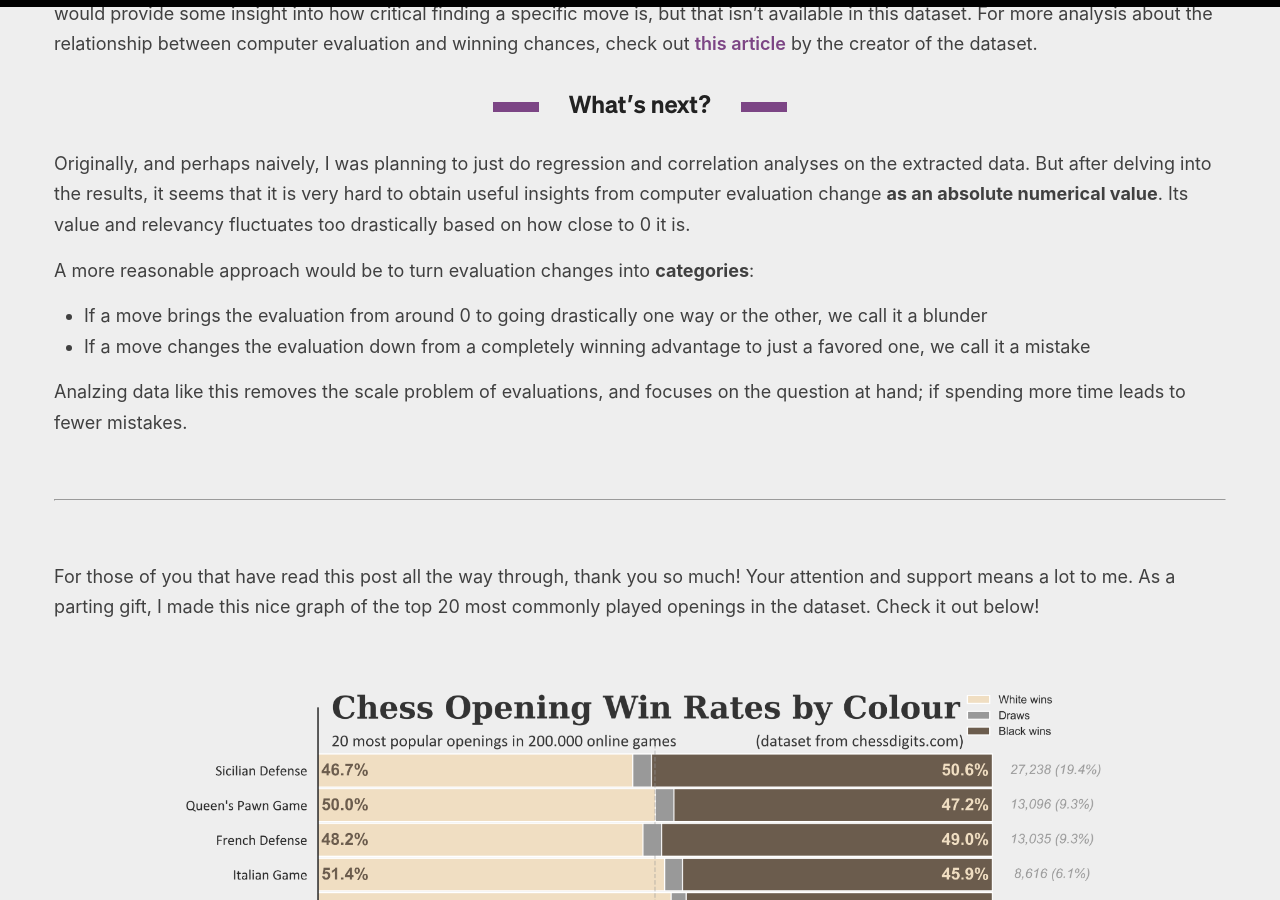
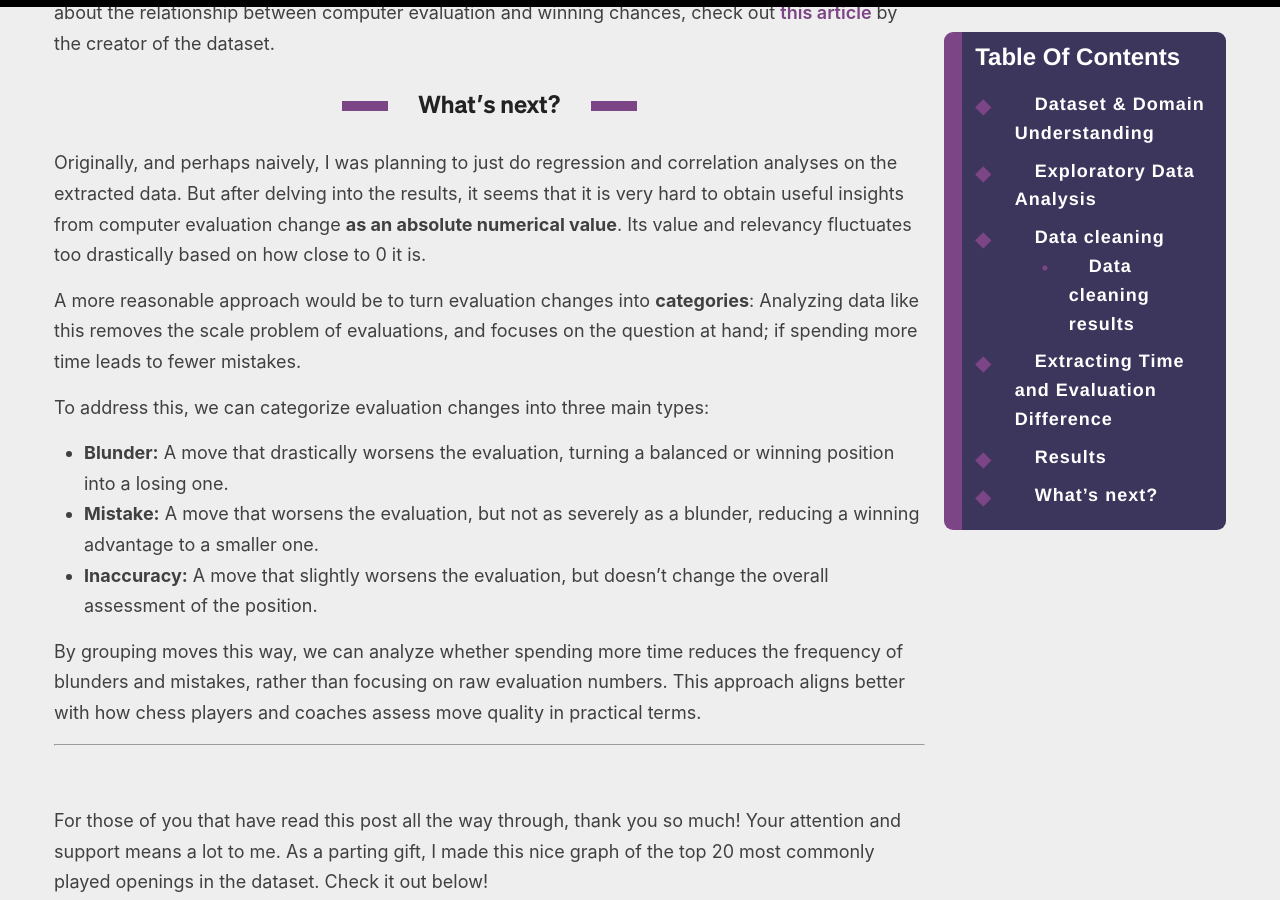
Before and after one commit to Pil0tz/pil0tz.github.io, a Jekyll site: the page built from _posts/2025-02-08-chess-games.md, in a window 1280 px wide and 900 px high, scrolled down 11201 px. Built offline with Jekyll 4.4.1, drawn with Linux system fonts in a browser that asks for light colours; the table of contents is made by our own code.

Commit message:
prototyped toc sidebar

```diff
--- a/_config.yml
+++ b/_config.yml
@@ -90,6 +90,7 @@ plugins:
   - jekyll-feed # Create an Atom feed using the official Jekyll feed gem
   - jekyll-seo-tag
   - jekyll-paginate
+  - jekyll-toc
 
 
 include: ['_pages']
@@ -105,6 +106,13 @@ exclude:
   - README.md
   - CNAME
 
+# TOC settings
+toc:
+  min_level: 1
+  max_level: 3
+  list_class: toc
+  list_class: toc__list
+  sublist_class: toc__sublist
 
 
 # Resume settings
--- a/_layouts/post.html
+++ b/_layouts/post.html
@@ -3,9 +3,9 @@ layout: default
 ---
 
 <article class="post detailed">
-  <h1 class="'post-title">{{ page.title }}</h1>
-
-  <div>
+  <h1 class="post-title">{{ page.title }}</h1>
+  <div class="content-with-toc">
+    <div class="main-article">
       {% if page.cover %}
           <img class='cover-image post-cover' src="{{- page.cover | relative_url -}}" alt="{{ page.cover }}" />
       {% else %}
@@ -26,12 +26,9 @@ layout: default
           {% unless forloop.last %}&nbsp;{% endunless %}
         {% endfor %}
       </div> -->
-  </div>
-
       <div class="entry">
         {{ content }}
       </div>
-
       <div>
         <p><span class="share-box">Share:</span> <a href="http://twitter.com/share?text={{ page.title }}&url={{site.url}}{{page.url}}" target="_blank">Twitter</a>, <a href="https://www.facebook.com/sharer.php?u={{site.url}}{{page.url}}" target="_blank">Facebook</a></p>
       </div>
@@ -41,4 +38,9 @@ layout: default
   </div>-->
 
       {% include disqus.html %}
+    </div>
+    <nav id="toc">
+      {% toc %}
+    </nav>
+  </div>
 </article>
--- a/_posts/2025-02-08-chess-games.md
+++ b/_posts/2025-02-08-chess-games.md
@@ -142,12 +143,16 @@ But after delving into the results, it seems that it is very hard to obtain usef
 Its value and relevancy fluctuates too drastically based on how close to 0 it is.
 
 A more reasonable approach would be to turn evaluation changes into **categories**:
+Analyzing data like this removes the scale problem of evaluations, and focuses on the question at hand; if spending more time leads to fewer _mistakes_.
 
-- If a move brings the evaluation from around 0 to going drastically one way or the other, we call it a _blunder_
-- If a move changes the evaluation down from a completely winning advantage to just a favored one, we call it a _mistake_
+To address this, we can categorize evaluation changes into three main types:
 
-Analzing data like this removes the scale problem of evaluations, and focuses on the question at hand; if spending more time leads to fewer _mistakes_.
+- **Blunder:** A move that drastically worsens the evaluation, turning a balanced or winning position into a losing one.
+- **Mistake:** A move that worsens the evaluation, but not as severely as a blunder, reducing a winning advantage to a smaller one.
+- **Inaccuracy:** A move that slightly worsens the evaluation, but doesn't change the overall assessment of the position.
 
+By grouping moves this way, we can analyze whether spending more time reduces the frequency of blunders and mistakes, rather than focusing on raw evaluation numbers.
+This approach aligns better with how chess players and coaches assess move quality in practical terms.
 <br>
 
 ----
--- a/_sass/_custom.scss
+++ b/_sass/_custom.scss
@@ -191,3 +191,120 @@ table {
         font-weight: 600;
     }
     }
+
+// Table of Contents
+// Flex container for article + TOC sidebar
+.content-with-toc {
+  display: flex;
+  flex-direction: row;
+  align-items: flex-start;
+  gap: 1.2rem; // reduced from 2rem
+  width: 100%;
+}
+
+// Main article area
+.main-article {
+  flex: 1 1 0;
+  min-width: 0;
+  max-width: 80%;
+  padding-left: 0;
+  padding-right: 0;
+}
+
+// TOC sidebar
+#toc {
+    width: 22vw;
+    min-width: 180px;
+    max-width: 320px;
+    margin: 0;
+    display: block;
+    position: sticky;
+    top: 2rem;
+    align-self: flex-start;
+}
+
+// Responsive: stack on mobile
+@media (max-width: 900px) {
+  .content-with-toc {
+    flex-direction: column;
+  }
+  #toc {
+    width: 100%;
+    max-width: none;
+    position: static;
+    margin-bottom: 2rem;
+  }
+  .main-article {
+    max-width: 100%;
+  }
+}
+
+.toc__list:before {
+    content: "Table Of Contents";
+    font-weight: bold;
+    font-size: 1.5rem;
+    color: $white;
+}
+
+.toc__list {
+    border-left: 2vh solid $lightPurple;
+    border-radius: 1vh;
+    background-color: $darkPurple;
+    color: $white;
+    line-height: 1.8rem;
+    padding: 0.7rem 0.8rem; // reduced padding
+    font-weight: 600;
+    list-style: none;
+    counter-reset: toc-counter;
+}
+
+.toc__list > li {
+    position: relative;
+    padding-left: 2.2em;
+    margin-bottom: 0.5em;
+    list-style: none;
+    counter-increment: toc-counter;
+}
+
+.toc__list > li:before {
+    content: "◆";
+    position: absolute;
+    left: 0;
+    color: $lightPurple;
+    font-size: 1.1em;
+    top: 0.1em;
+}
+
+.toc__sublist {
+    list-style: none;
+    padding-left: 1.5em;
+}
+
+.toc__sublist li {
+    position: relative;
+    padding-left: 1.5em;
+    margin-bottom: 0.3em;
+}
+
+.toc__sublist li:before {
+    content: "•";
+    position: absolute;
+    left: 0;
+    color: $lightPurple;
+    font-size: 1em;
+    top: 0.1em;
+}
+
+.toc-h2:first-child {
+    margin-top: 1rem;
+}
+
+#toc a {
+    color: $white;
+    text-decoration: none;
+    font-weight: 600;
+}
+
+#toc a:hover {
+    color: $lightPurple;
+}
```
Also changed, not shown: other parts of _posts/2025-02-08-chess-games.md (+1 -0 lines). Lines whose indentation alone changed are shown as unchanged.
